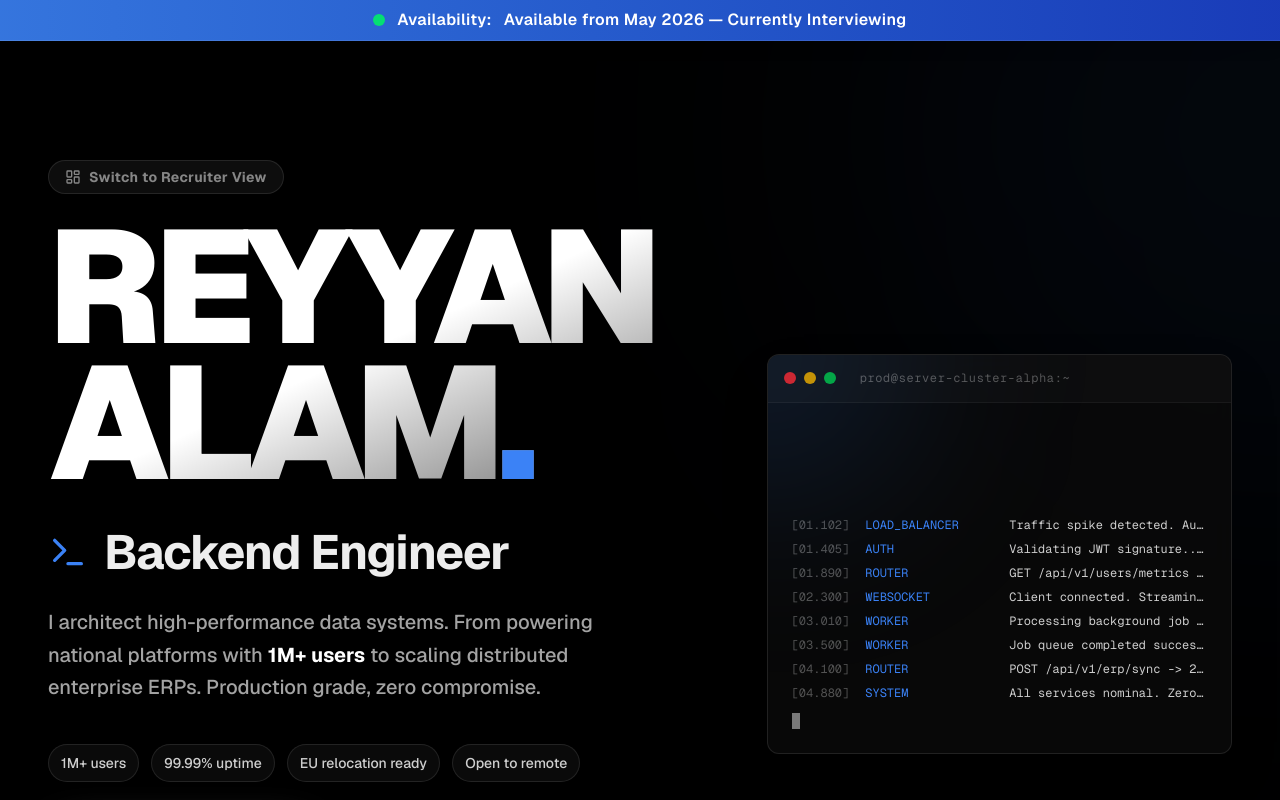
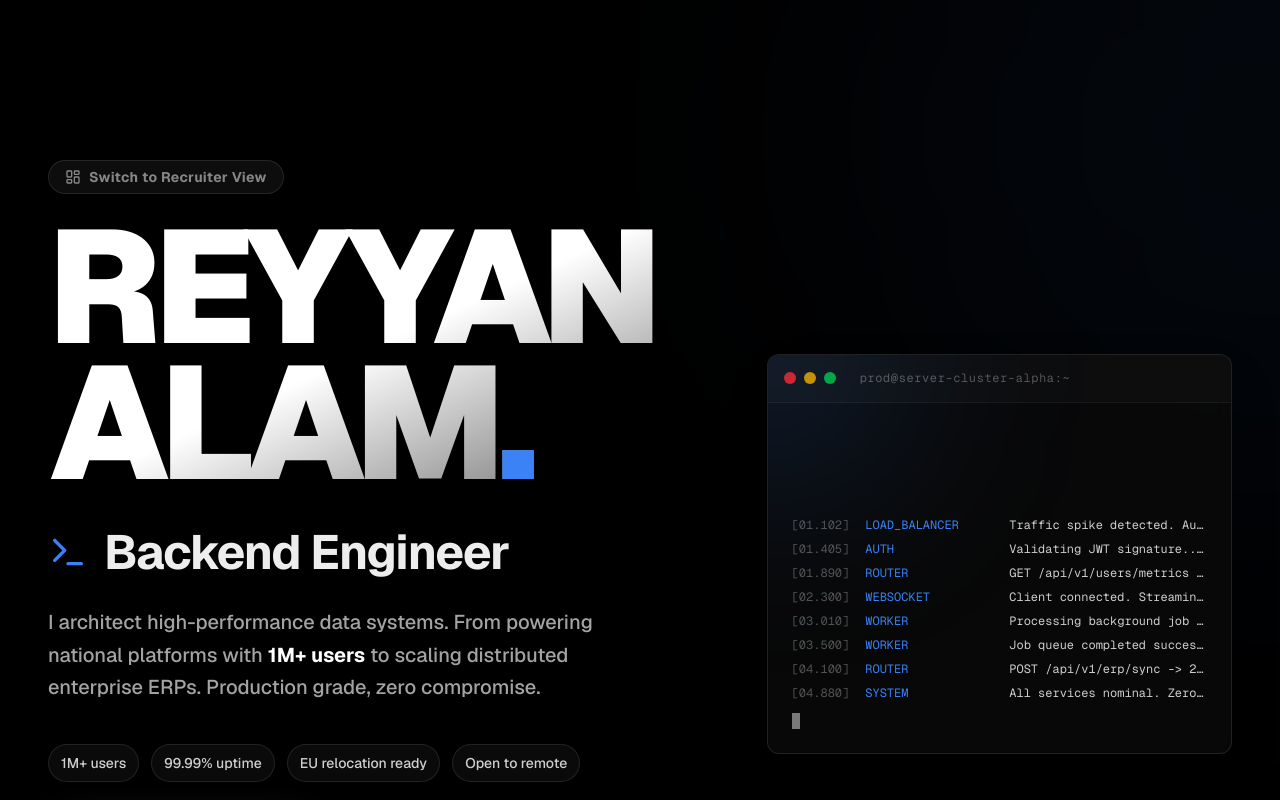
Before and after one commit to Reyyan31/portfolio, a Next.js app: page / in a window 1280 px wide. Shown: the top 800 px of the page. Built offline with nearby package versions, Linux system fonts and the light colour scheme.

Commit message:
feat: add basic request logging for observability demo

```diff
--- a/app/layout.tsx
+++ b/app/layout.tsx
@@ -19,7 +19,6 @@ export const metadata: Metadata = {
 
 import { Suspense } from "react";
 import { RecruiterModeProvider } from "@/components/providers/RecruiterModeProvider";
-import { AvailabilityBanner } from "@/components/ui/AvailabilityBanner";
 import { RecruiterActionBar } from "@/components/ui/RecruiterActionBar";
 
 export default function RootLayout({
@@ -45,7 +44,6 @@ export default function RootLayout({
       </head>
       <body className="min-h-full flex flex-col bg-background text-foreground bg-[#000] selection:bg-brand selection:text-white">
         <RecruiterModeProvider>
-          <AvailabilityBanner />
           <Suspense fallback={<div className="flex-1 flex items-center justify-center min-h-[50vh]">
             <div className="w-8 h-8 border-4 border-brand border-t-transparent rounded-full animate-spin" />
           </div>}>
--- a/app/page.tsx
+++ b/app/page.tsx
@@ -7,6 +7,8 @@ import Experience from "@/components/sections/Experience";
 import AboutContact from "@/components/sections/AboutContact";
 
 export default function Home() {
+  console.log(`[portfolio] homepage rendered at ${new Date().toISOString()}`);
+
   return (
     <main className="flex min-h-screen flex-col items-center">
       <Hero />
```
